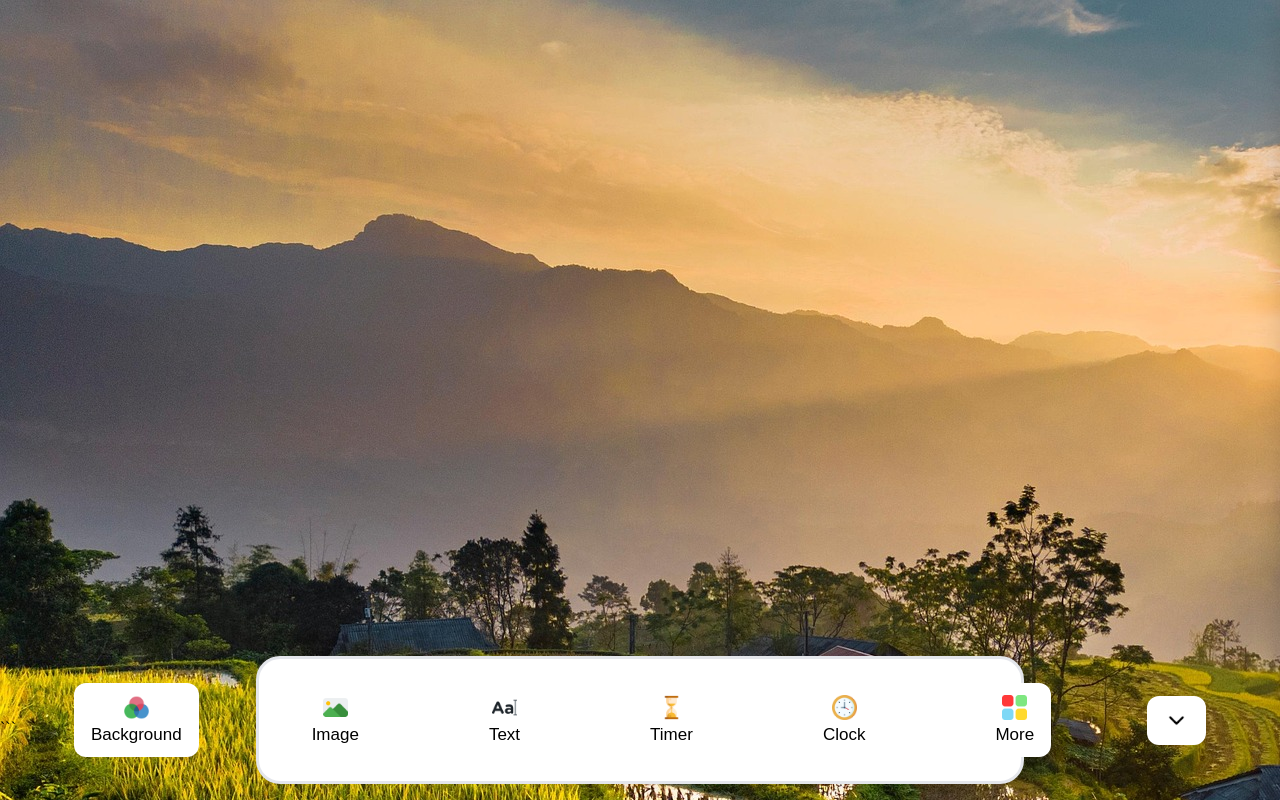
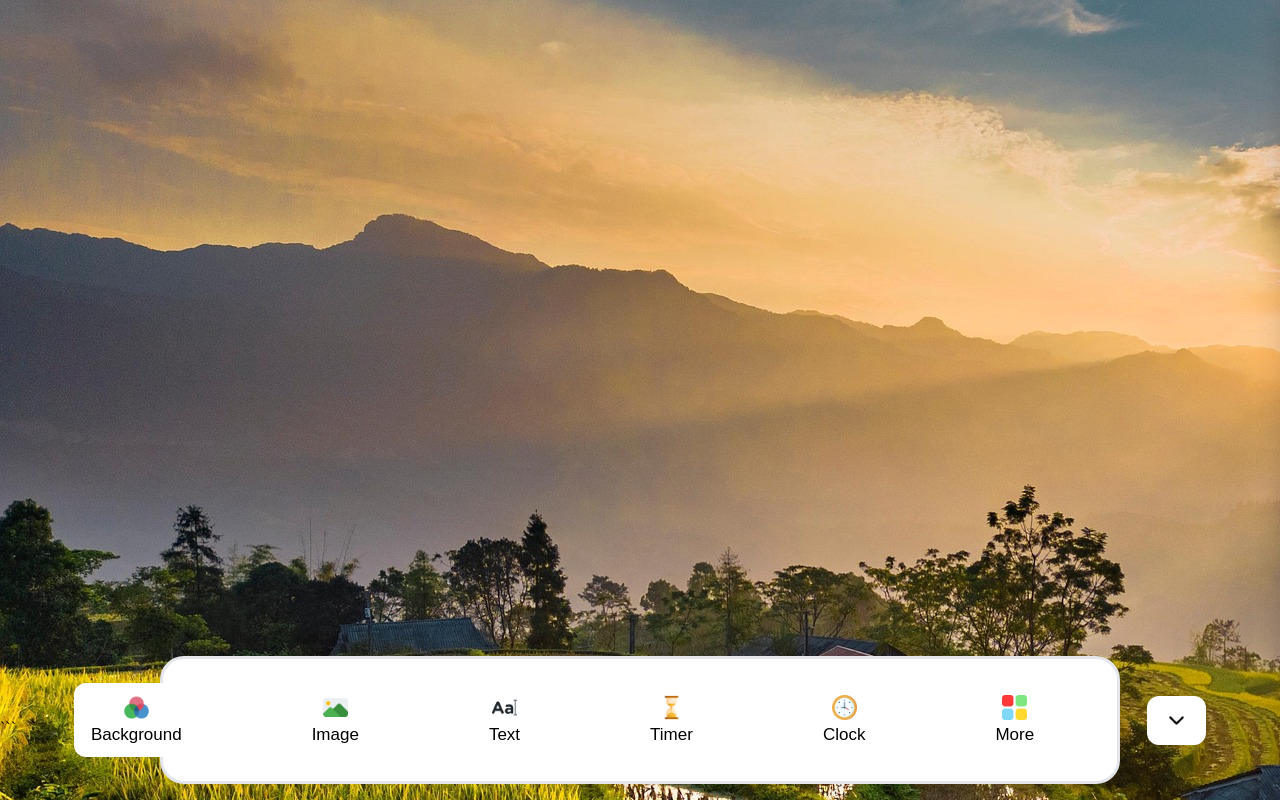
Before and after one commit to aheiner2001/Leaning-with-Comments, a plain HTML site: page classroomscreen/index.html in a window 1280 px wide. Drawn offline with Linux system fonts and the light colour scheme.

Commit message:
change navigatonbar

```diff
--- a/classroomscreen/styles.css
+++ b/classroomscreen/styles.css
@@ -90,7 +90,7 @@
             left: 0;
             right: 0;
             height: 8rem;
-            width: 60%;
+            width: 75%;
             border-radius: 1.5rem;
             border: 3.5px #e4e6eb solid;
             background: rgb(255, 255, 255);
```
